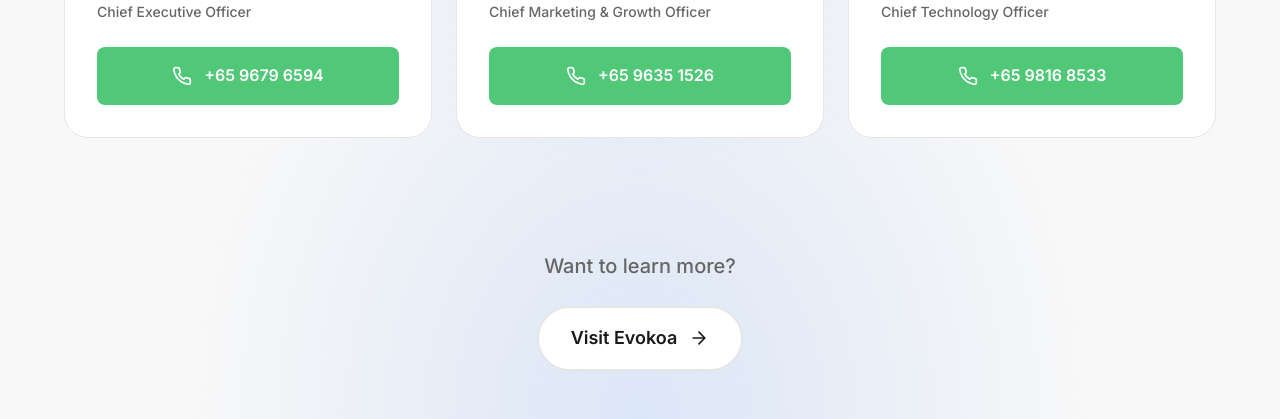
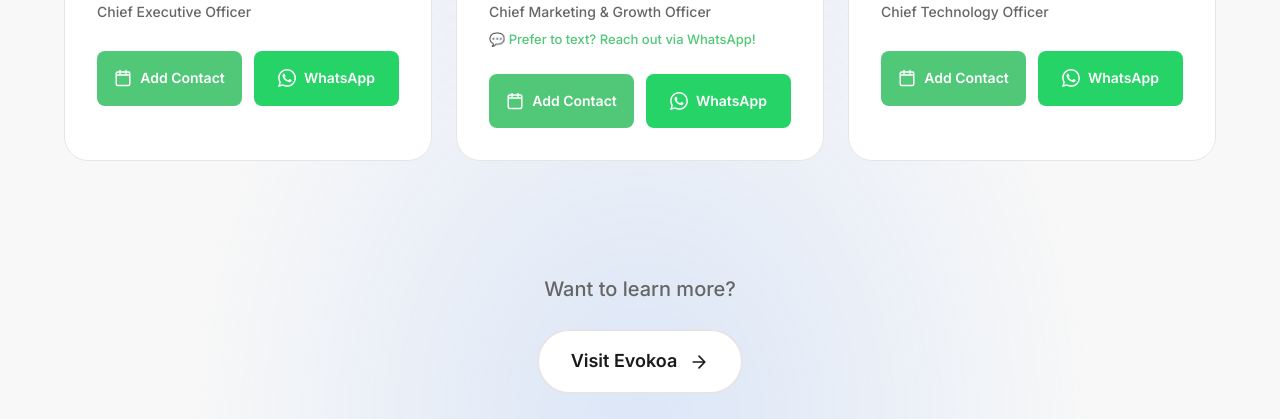
Before and after one commit to damienhehe/evokoa-qr-landing, a plain HTML site: page index.html in a window 1280 px wide. Shown: the part 381-800 px from the top of the page. Drawn offline with Linux system fonts and the light colour scheme.

Commit message:
updateds

```diff
--- a/index.html
+++ b/index.html
@@ -32,14 +32,24 @@
                         <p class="founder-role">Chief Executive Officer</p>
                     </div>
                 </div>
-                <a href="tel:+6596796594" class="contact-button">
+                <div class="button-group">
+                    <a href="tel:+6596796594" class="contact-button-half">
                         <svg class="icon" viewBox="0 0 24 24" fill="none" xmlns="http://www.w3.org/2000/svg">
                             <path
-                            d="M22 16.92v3a2 2 0 0 1-2.18 2 19.79 19.79 0 0 1-8.63-3.07 19.5 19.5 0 0 1-6-6 19.79 19.79 0 0 1-3.07-8.67A2 2 0 0 1 4.11 2h3a2 2 0 0 1 2 1.72 12.84 12.84 0 0 0 .7 2.81 2 2 0 0 1-.45 2.11L8.09 9.91a16 16 0 0 0 6 6l1.27-1.27a2 2 0 0 1 2.11-.45 12.84 12.84 0 0 0 2.81.7A2 2 0 0 1 22 16.92z"
+                                d="M16 2v4M8 2v4M3 8h18M5 4h14a2 2 0 0 1 2 2v14a2 2 0 0 1-2 2H5a2 2 0 0 1-2-2V6a2 2 0 0 1 2-2z"
                                 stroke="currentColor" stroke-width="2" stroke-linecap="round" stroke-linejoin="round" />
                         </svg>
-                    +65 9679 6594
+                        Add Contact
                     </a>
+                    <a href="https://wa.me/6596796594" target="_blank" rel="noopener noreferrer"
+                        class="contact-button-half whatsapp">
+                        <svg class="icon" viewBox="0 0 24 24" fill="currentColor" xmlns="http://www.w3.org/2000/svg">
+                            <path
+                                d="M17.472 14.382c-.297-.149-1.758-.867-2.03-.967-.273-.099-.471-.148-.67.15-.197.297-.767.966-.94 1.164-.173.199-.347.223-.644.075-.297-.15-1.255-.463-2.39-1.475-.883-.788-1.48-1.761-1.653-2.059-.173-.297-.018-.458.13-.606.134-.133.298-.347.446-.52.149-.174.198-.298.298-.497.099-.198.05-.371-.025-.52-.075-.149-.669-1.612-.916-2.207-.242-.579-.487-.5-.669-.51-.173-.008-.371-.01-.57-.01-.198 0-.52.074-.792.372-.272.297-1.04 1.016-1.04 2.479 0 1.462 1.065 2.875 1.213 3.074.149.198 2.096 3.2 5.077 4.487.709.306 1.262.489 1.694.625.712.227 1.36.195 1.871.118.571-.085 1.758-.719 2.006-1.413.248-.694.248-1.289.173-1.413-.074-.124-.272-.198-.57-.347m-5.421 7.403h-.004a9.87 9.87 0 01-5.031-1.378l-.361-.214-3.741.982.998-3.648-.235-.374a9.86 9.86 0 01-1.51-5.26c.001-5.45 4.436-9.884 9.888-9.884 2.64 0 5.122 1.03 6.988 2.898a9.825 9.825 0 012.893 6.994c-.003 5.45-4.437 9.884-9.885 9.884m8.413-18.297A11.815 11.815 0 0012.05 0C5.495 0 .16 5.335.157 11.892c0 2.096.547 4.142 1.588 5.945L.057 24l6.305-1.654a11.882 11.882 0 005.683 1.448h.005c6.554 0 11.89-5.335 11.893-11.893a11.821 11.821 0 00-3.48-8.413Z" />
+                        </svg>
+                        WhatsApp
+                    </a>
+                </div>
             </div>
 
             <div class="founder-card">
@@ -50,16 +60,27 @@
                     <div class="founder-info">
                         <h2 class="founder-name">Dale Everett Ng</h2>
                         <p class="founder-role">Chief Marketing & Growth Officer</p>
+                        <p class="founder-note">💬 Prefer to text? Reach out via WhatsApp!</p>
                     </div>
                 </div>
-                <a href="tel:+6596351526" class="contact-button">
+                <div class="button-group">
+                    <a href="tel:+6596351526" class="contact-button-half">
                         <svg class="icon" viewBox="0 0 24 24" fill="none" xmlns="http://www.w3.org/2000/svg">
                             <path
-                            d="M22 16.92v3a2 2 0 0 1-2.18 2 19.79 19.79 0 0 1-8.63-3.07 19.5 19.5 0 0 1-6-6 19.79 19.79 0 0 1-3.07-8.67A2 2 0 0 1 4.11 2h3a2 2 0 0 1 2 1.72 12.84 12.84 0 0 0 .7 2.81 2 2 0 0 1-.45 2.11L8.09 9.91a16 16 0 0 0 6 6l1.27-1.27a2 2 0 0 1 2.11-.45 12.84 12.84 0 0 0 2.81.7A2 2 0 0 1 22 16.92z"
+                                d="M16 2v4M8 2v4M3 8h18M5 4h14a2 2 0 0 1 2 2v14a2 2 0 0 1-2 2H5a2 2 0 0 1-2-2V6a2 2 0 0 1 2-2z"
                                 stroke="currentColor" stroke-width="2" stroke-linecap="round" stroke-linejoin="round" />
                         </svg>
-                    +65 9635 1526
+                        Add Contact
                     </a>
+                    <a href="https://wa.me/6596351526" target="_blank" rel="noopener noreferrer"
+                        class="contact-button-half whatsapp">
+                        <svg class="icon" viewBox="0 0 24 24" fill="currentColor" xmlns="http://www.w3.org/2000/svg">
+                            <path
+                                d="M17.472 14.382c-.297-.149-1.758-.867-2.03-.967-.273-.099-.471-.148-.67.15-.197.297-.767.966-.94 1.164-.173.199-.347.223-.644.075-.297-.15-1.255-.463-2.39-1.475-.883-.788-1.48-1.761-1.653-2.059-.173-.297-.018-.458.13-.606.134-.133.298-.347.446-.52.149-.174.198-.298.298-.497.099-.198.05-.371-.025-.52-.075-.149-.669-1.612-.916-2.207-.242-.579-.487-.5-.669-.51-.173-.008-.371-.01-.57-.01-.198 0-.52.074-.792.372-.272.297-1.04 1.016-1.04 2.479 0 1.462 1.065 2.875 1.213 3.074.149.198 2.096 3.2 5.077 4.487.709.306 1.262.489 1.694.625.712.227 1.36.195 1.871.118.571-.085 1.758-.719 2.006-1.413.248-.694.248-1.289.173-1.413-.074-.124-.272-.198-.57-.347m-5.421 7.403h-.004a9.87 9.87 0 01-5.031-1.378l-.361-.214-3.741.982.998-3.648-.235-.374a9.86 9.86 0 01-1.51-5.26c.001-5.45 4.436-9.884 9.888-9.884 2.64 0 5.122 1.03 6.988 2.898a9.825 9.825 0 012.893 6.994c-.003 5.45-4.437 9.884-9.885 9.884m8.413-18.297A11.815 11.815 0 0012.05 0C5.495 0 .16 5.335.157 11.892c0 2.096.547 4.142 1.588 5.945L.057 24l6.305-1.654a11.882 11.882 0 005.683 1.448h.005c6.554 0 11.89-5.335 11.893-11.893a11.821 11.821 0 00-3.48-8.413Z" />
+                        </svg>
+                        WhatsApp
+                    </a>
+                </div>
             </div>
 
             <div class="founder-card">
@@ -72,14 +93,24 @@
                         <p class="founder-role">Chief Technology Officer</p>
                     </div>
                 </div>
-                <a href="tel:+6598168533" class="contact-button">
+                <div class="button-group">
+                    <a href="tel:+6598168533" class="contact-button-half">
                         <svg class="icon" viewBox="0 0 24 24" fill="none" xmlns="http://www.w3.org/2000/svg">
                             <path
-                            d="M22 16.92v3a2 2 0 0 1-2.18 2 19.79 19.79 0 0 1-8.63-3.07 19.5 19.5 0 0 1-6-6 19.79 19.79 0 0 1-3.07-8.67A2 2 0 0 1 4.11 2h3a2 2 0 0 1 2 1.72 12.84 12.84 0 0 0 .7 2.81 2 2 0 0 1-.45 2.11L8.09 9.91a16 16 0 0 0 6 6l1.27-1.27a2 2 0 0 1 2.11-.45 12.84 12.84 0 0 0 2.81.7A2 2 0 0 1 22 16.92z"
+                                d="M16 2v4M8 2v4M3 8h18M5 4h14a2 2 0 0 1 2 2v14a2 2 0 0 1-2 2H5a2 2 0 0 1-2-2V6a2 2 0 0 1 2-2z"
                                 stroke="currentColor" stroke-width="2" stroke-linecap="round" stroke-linejoin="round" />
                         </svg>
-                    +65 9816 8533
+                        Add Contact
                     </a>
+                    <a href="https://wa.me/6598168533" target="_blank" rel="noopener noreferrer"
+                        class="contact-button-half whatsapp">
+                        <svg class="icon" viewBox="0 0 24 24" fill="currentColor" xmlns="http://www.w3.org/2000/svg">
+                            <path
+                                d="M17.472 14.382c-.297-.149-1.758-.867-2.03-.967-.273-.099-.471-.148-.67.15-.197.297-.767.966-.94 1.164-.173.199-.347.223-.644.075-.297-.15-1.255-.463-2.39-1.475-.883-.788-1.48-1.761-1.653-2.059-.173-.297-.018-.458.13-.606.134-.133.298-.347.446-.52.149-.174.198-.298.298-.497.099-.198.05-.371-.025-.52-.075-.149-.669-1.612-.916-2.207-.242-.579-.487-.5-.669-.51-.173-.008-.371-.01-.57-.01-.198 0-.52.074-.792.372-.272.297-1.04 1.016-1.04 2.479 0 1.462 1.065 2.875 1.213 3.074.149.198 2.096 3.2 5.077 4.487.709.306 1.262.489 1.694.625.712.227 1.36.195 1.871.118.571-.085 1.758-.719 2.006-1.413.248-.694.248-1.289.173-1.413-.074-.124-.272-.198-.57-.347m-5.421 7.403h-.004a9.87 9.87 0 01-5.031-1.378l-.361-.214-3.741.982.998-3.648-.235-.374a9.86 9.86 0 01-1.51-5.26c.001-5.45 4.436-9.884 9.888-9.884 2.64 0 5.122 1.03 6.988 2.898a9.825 9.825 0 012.893 6.994c-.003 5.45-4.437 9.884-9.885 9.884m8.413-18.297A11.815 11.815 0 0012.05 0C5.495 0 .16 5.335.157 11.892c0 2.096.547 4.142 1.588 5.945L.057 24l6.305-1.654a11.882 11.882 0 005.683 1.448h.005c6.554 0 11.89-5.335 11.893-11.893a11.821 11.821 0 00-3.48-8.413Z" />
+                        </svg>
+                        WhatsApp
+                    </a>
+                </div>
             </div>
         </main>
 
--- a/styles.css
+++ b/styles.css
@@ -222,34 +222,62 @@
     font-size: 14px;
     color: var(--text-secondary);
     font-weight: 500;
+    margin-bottom: 4px;
 }
 
-.contact-button {
+.founder-note {
+    font-size: 13px;
+    color: var(--accent-green);
+    font-weight: 500;
+    margin-top: 6px;
+}
+
+.button-group {
+    display: flex;
+    gap: var(--spacing-sm);
+    width: 100%;
+}
+
+.contact-button-half {
     display: flex;
     align-items: center;
     justify-content: center;
-    gap: var(--spacing-sm);
-    width: 100%;
-    padding: var(--spacing-md) var(--spacing-lg);
+    gap: var(--spacing-xs);
+    flex: 1;
+    padding: var(--spacing-md);
     background-color: var(--accent-green);
     color: white;
     text-decoration: none;
     border-radius: var(--radius-sm);
     font-weight: 600;
-    font-size: 16px;
+    font-size: 14px;
     transition: all 0.2s ease;
     border: none;
     cursor: pointer;
 }
 
-.contact-button:hover {
+.contact-button-half:hover {
     background-color: var(--accent-green-hover);
     transform: scale(1.02);
     box-shadow: 0 4px 12px rgba(80, 200, 120, 0.3);
 }
 
-.contact-button:active {
+.contact-button-half:active {
     transform: scale(0.98);
+}
+
+.contact-button-half.whatsapp {
+    background-color: #25D366;
+}
+
+.contact-button-half.whatsapp:hover {
+    background-color: #20BA5A;
+    box-shadow: 0 4px 12px rgba(37, 211, 102, 0.3);
+}
+
+.contact-button-half .icon {
+    width: 18px;
+    height: 18px;
 }
 
 .icon {
```
Lines whose indentation alone changed are shown as unchanged.
